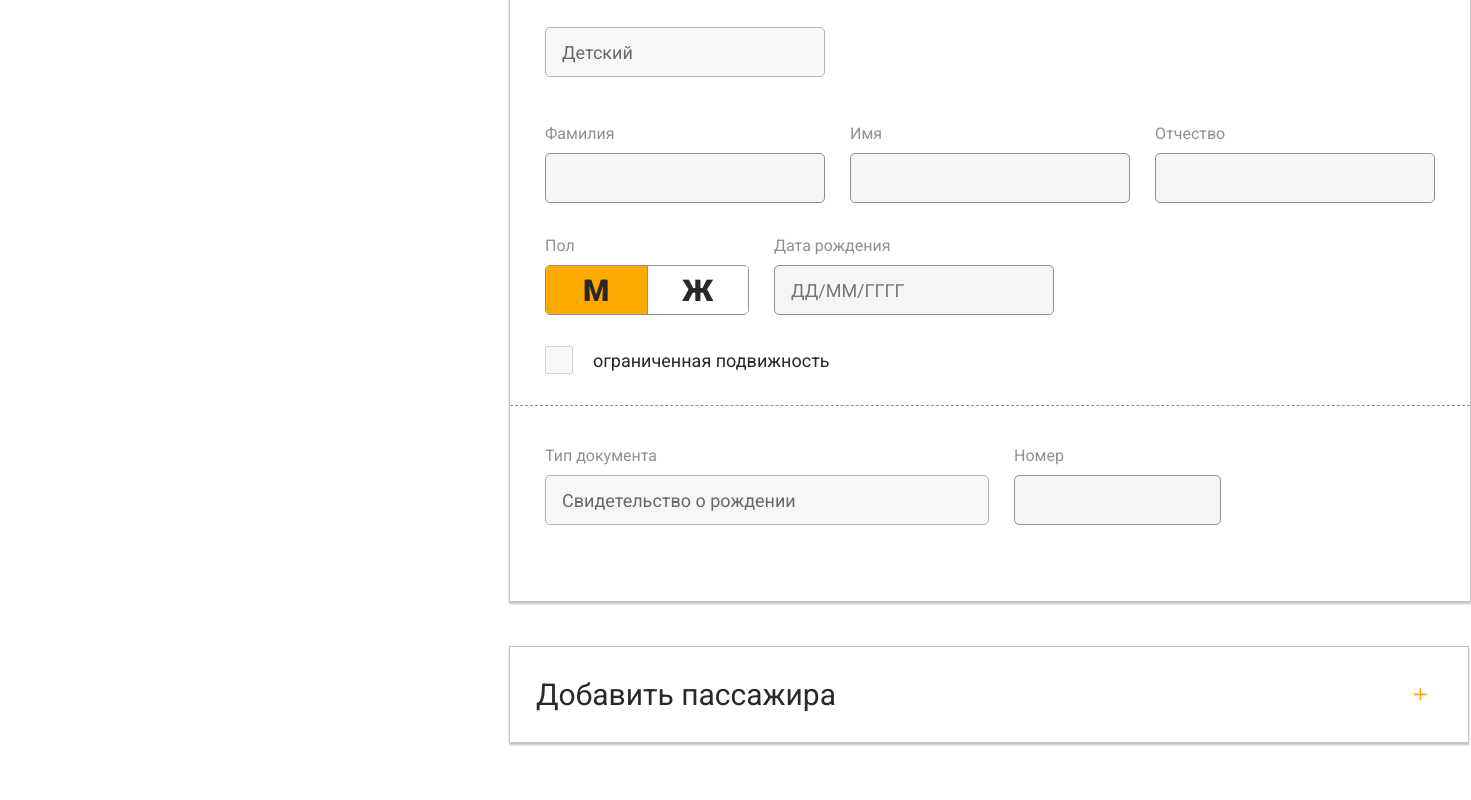
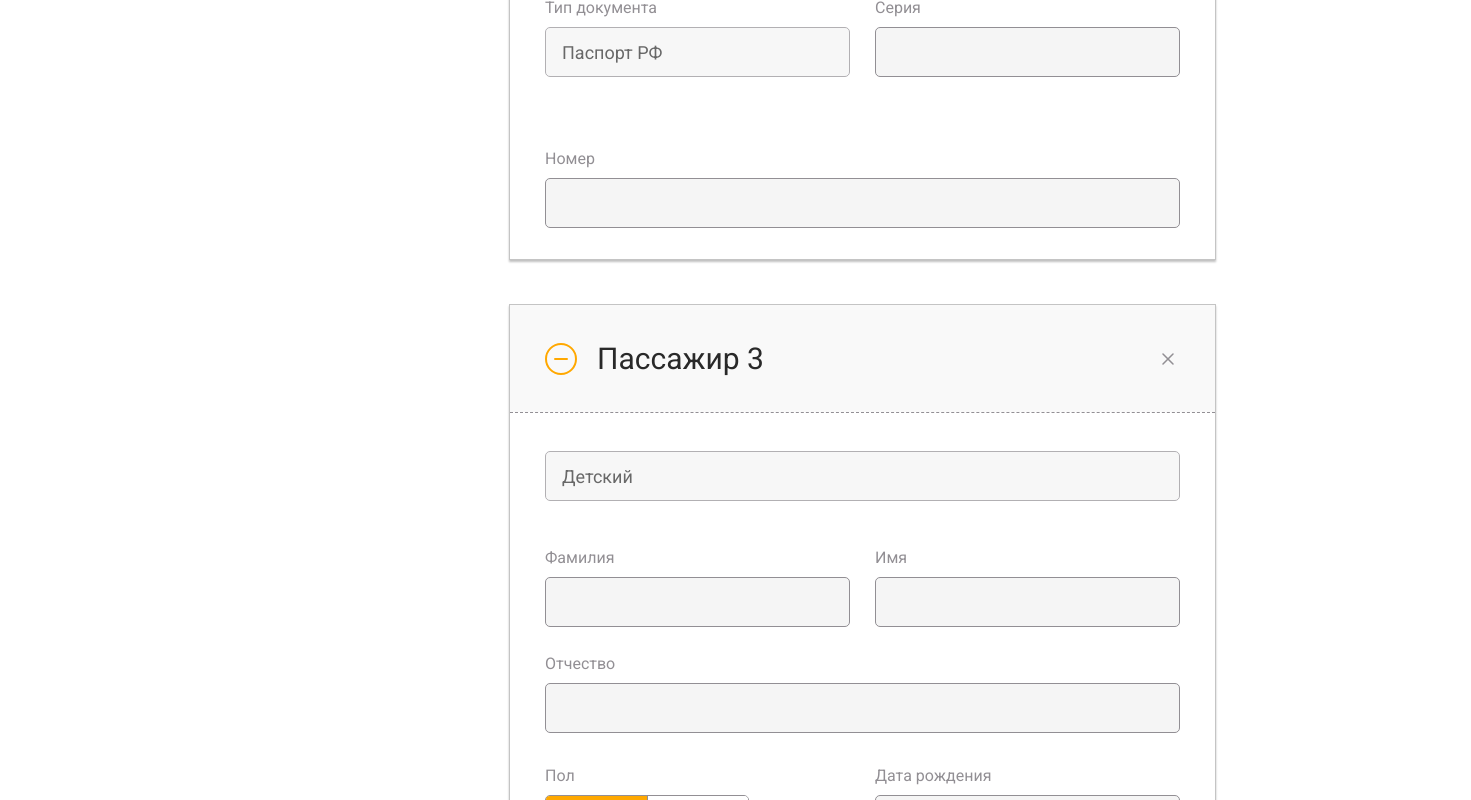
Before and after one commit to EwgeniyNikol/railway_booking_system, a React (Vite) app: page /passengers in a window 1280 px wide. Shown: the part 2560-3360 px from the top of the page, 1471 px wide, since content can reach past the window. Built offline with nearby package versions, Linux system fonts and the light colour scheme.

Commit message:
Fix: адаптив на промежуточных ширинах

```diff
--- a/src/components/Header/Header.module.scss
+++ b/src/components/Header/Header.module.scss
@@ -195,6 +195,14 @@
 
 @include respond-to(laptop) {
   .header {
+    &__top {
+      padding-left: 1.25rem;
+    }
+
+    &__nav {
+      padding-left: 1.25rem;
+    }
+
     &__search {
       margin-left: auto;
     }
--- a/src/components/Reviews/Reviews.module.scss
+++ b/src/components/Reviews/Reviews.module.scss
@@ -75,6 +75,20 @@
   }
 }
 
+@include respond-to(laptop) {
+  .reviews {
+    padding: 5rem 2rem 4rem;
+
+    &__list {
+      gap: 3rem;
+    }
+
+    &__content {
+      max-width: 20rem;
+    }
+  }
+}
+
 @include respond-to(tablet) {
   .reviews {
     padding: 2.5rem 1.5rem 0;
--- a/src/components/choose-seats/ChooseSeatsCard/ChooseSeatsCard.module.scss
+++ b/src/components/choose-seats/ChooseSeatsCard/ChooseSeatsCard.module.scss
@@ -1,7 +1,8 @@
 .card {
   display: flex;
   flex-direction: column;
-  width: 59.9375rem;
+  max-width: 59.9375rem;
+  width: 100%;
   background: #ffffff;
   border: 1px solid #c4c4c4;
   box-shadow: 0 0.125rem 0.125rem rgba(0, 0, 0, 0.25);
--- a/src/components/choose-train/LastTickets/LastTickets.module.scss
+++ b/src/components/choose-train/LastTickets/LastTickets.module.scss
@@ -4,7 +4,8 @@
   display: flex;
   flex-direction: column;
   gap: 1.5rem;
-  width: 23.6875rem;
+  max-width: 23.6875rem;
+  width: 100%;
 
   &__title {
     margin: 0;
--- a/src/components/choose-train/Sidebar/Sidebar.module.scss
+++ b/src/components/choose-train/Sidebar/Sidebar.module.scss
@@ -1,7 +1,8 @@
 @use '../../../styles/mixins' as *;
 
 .sidebar {
-  width: 22.5rem;
+  max-width: 22.5rem;
+  width: 100%;
   background: #3e3c41;
   padding: 2.6875rem 2rem 2.6875rem 2.0625rem;
   display: flex;
--- a/src/components/passengers/PassengerCard/PassengerCard.module.scss
+++ b/src/components/passengers/PassengerCard/PassengerCard.module.scss
@@ -2,7 +2,8 @@
 
 .passengerCard {
   box-sizing: border-box;
-  width: 60rem;
+  max-width: 60rem;
+  width: 100%;
   background: var(--color-white);
   border: 1px solid #c4c4c4;
   box-shadow: 0 0.125rem 0.125rem rgba(0, 0, 0, 0.25);
@@ -311,6 +312,24 @@
 @include respond-to(laptop) {
   .passengerCard {
     width: 100%;
+
+    &__row {
+      flex-wrap: wrap;
+    }
+
+    &__field {
+      flex: 1 1 calc(50% - 0.78125rem);
+    }
+
+    &__input,
+    &__select {
+      width: 100%;
+
+      &_short,
+      &_wide {
+        width: 100%;
+      }
+    }
   }
 }
 
--- a/src/components/payment/PaymentCard/PaymentCard.module.scss
+++ b/src/components/payment/PaymentCard/PaymentCard.module.scss
@@ -176,6 +176,22 @@
 @include respond-to(laptop) {
   .paymentCard {
     width: 100%;
+
+    &__row {
+      flex-wrap: wrap;
+    }
+
+    &__field {
+      flex: 1 1 calc(50% - 0.75rem);
+    }
+
+    &__input {
+      width: 100%;
+
+      &_wide {
+        width: 100%;
+      }
+    }
   }
 }
 
--- a/src/pages/ChooseSeatsPage.module.scss
+++ b/src/pages/ChooseSeatsPage.module.scss
@@ -11,12 +11,14 @@
     display: flex;
     flex-direction: column;
     gap: 5.875rem;
+    flex-shrink: 0;
   }
 
   &__content {
     flex: 1;
     display: flex;
     flex-direction: column;
+    min-width: 0;
   }
 
   &__cardWrap {
--- a/src/pages/OrderPage.module.scss
+++ b/src/pages/OrderPage.module.scss
@@ -11,6 +11,7 @@
     display: flex;
     flex-direction: column;
     gap: 5.875rem;
+    flex-shrink: 0;
   }
 
   &__content {
@@ -19,6 +20,7 @@
     flex-direction: column;
     gap: 2.8125rem;
     max-width: 60.0625rem;
+    min-width: 0;
   }
 
   &__next {
--- a/src/pages/PassengersPage.module.scss
+++ b/src/pages/PassengersPage.module.scss
@@ -11,19 +11,22 @@
     display: flex;
     flex-direction: column;
     gap: 5.875rem;
+    flex-shrink: 0;
   }
 
   &__content {
     flex: 1;
     display: flex;
     flex-direction: column;
+    min-width: 0;
   }
 
   &__addPassenger {
     display: flex;
     align-items: center;
     box-sizing: border-box;
-    width: 60rem;
+    max-width: 60rem;
+    width: 100%;
     height: 6.0625rem;
     padding: 0 2.5625rem 0 1.625rem;
     background: var(--color-white);
--- a/src/pages/PaymentPage.module.scss
+++ b/src/pages/PaymentPage.module.scss
@@ -11,12 +11,14 @@
     display: flex;
     flex-direction: column;
     gap: 5.875rem;
+    flex-shrink: 0;
   }
 
   &__content {
     flex: 1;
     display: flex;
     flex-direction: column;
+    min-width: 0;
   }
 
   &__next {
--- a/src/styles/_mixins.scss
+++ b/src/styles/_mixins.scss
@@ -8,7 +8,7 @@
       @content;
     }
   } @else if $breakpoint == laptop {
-    @media (max-width: 1366px) {
+    @media (max-width: 1440px) {
       @content;
     }
   } @else if $breakpoint == desktop {
```
